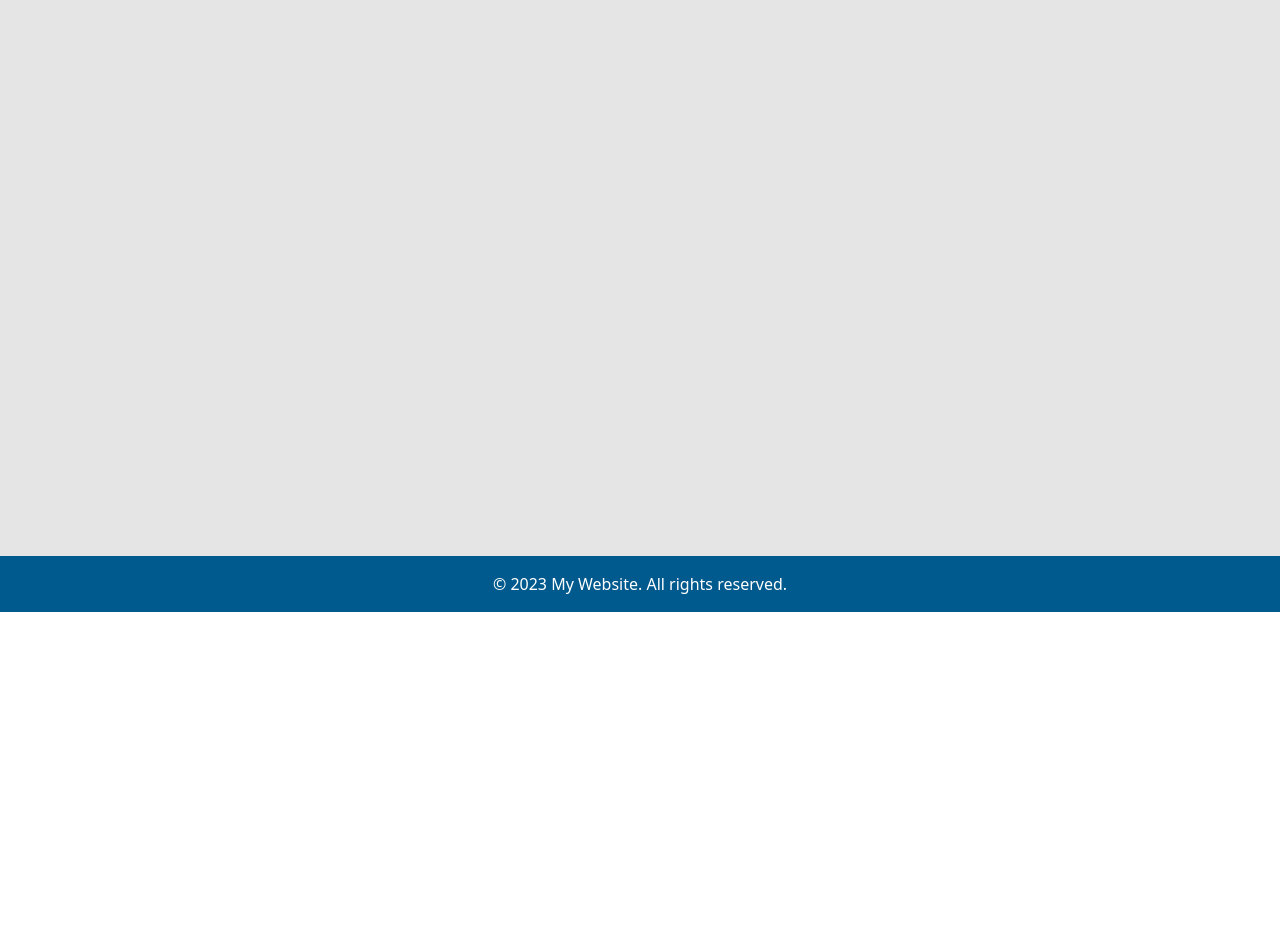
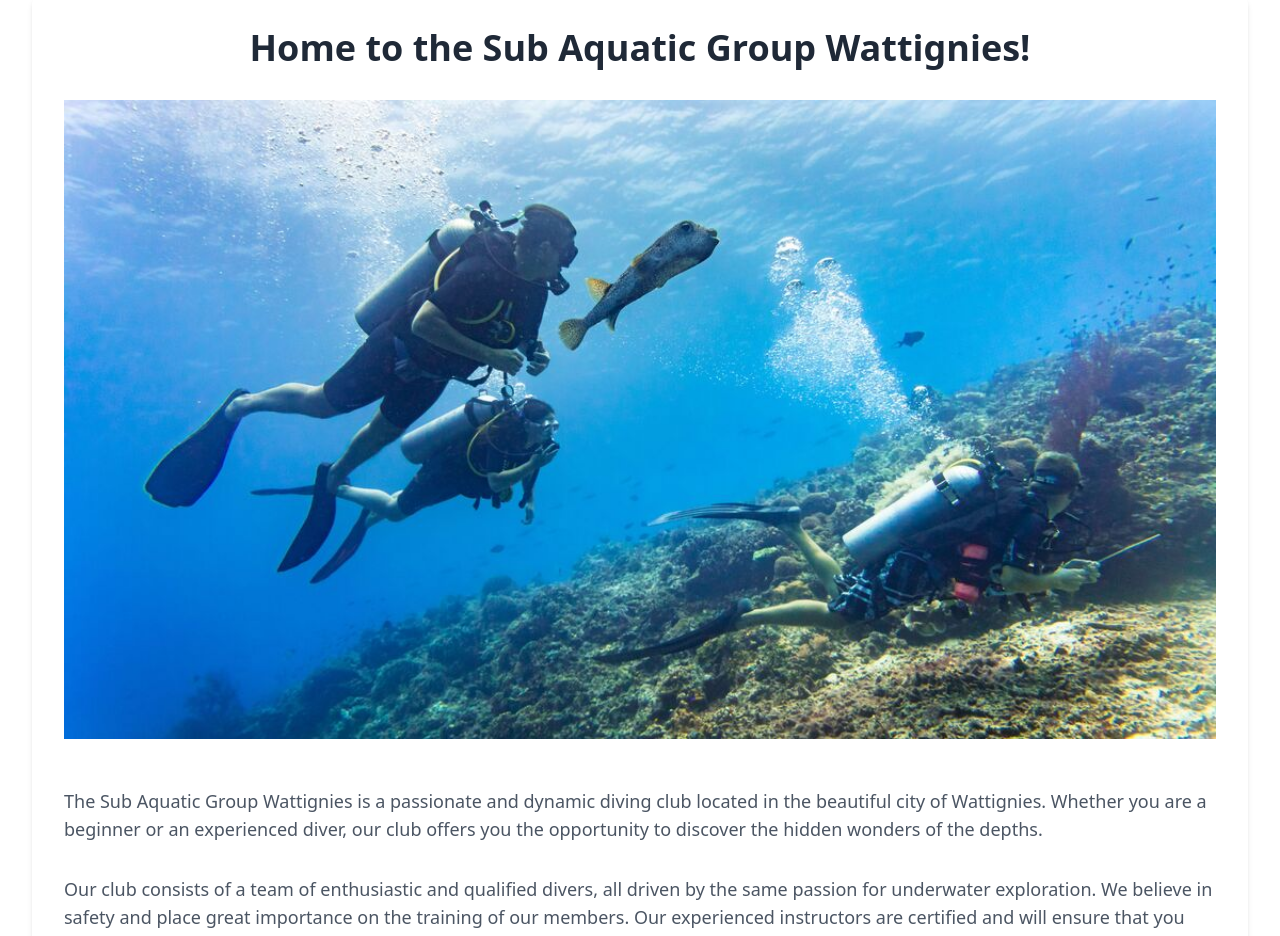
Before and after one commit to MaverickAD/diving, a React (Create React App) app in the folder frontend/: page / in a window 1280 px wide. Shown: the part 188-1124 px from the top of the page. Before the commit the page ends 800 px from the top, so only its background shows below. Built offline with nearby package versions, Linux system fonts and the light colour scheme.

Commit message:
page home

```diff
--- a/frontend/src/Pages/Home.js
+++ b/frontend/src/Pages/Home.js
@@ -1,10 +1,31 @@
-import React from "react";
+import React, { useState, useEffect, useContext } from 'react';
+import plongeeImage from '../Component/ImgHome/plongee.png';
 
-function Home(props) {
+function Home() {
   return (
-    <>
-      <h1>Home</h1>
-    </>
+    <div className="flex justify-center p-8 bg-white dark:bg-gray-900">
+        <div className="bg-white dark:bg-gray-800 rounded-lg shadow-md p-8 mb-60 mt-16">
+          <h1 className="text-4xl font-bold mb-8 text-center text-gray-800 dark:text-white">Home to the Sub Aquatic Group Wattignies!</h1>
+          <div className="mb-12 flex justify-center">
+            <img src={plongeeImage} className="w-full max-w-full h-auto" alt="Plongee" />
+          </div>
+          <p className="text-lg text-gray-600 dark:text-gray-400 mb-8">
+            The Sub Aquatic Group Wattignies is a passionate and dynamic diving club located in the beautiful city of Wattignies. Whether you are a beginner or an experienced diver, our club offers you the opportunity to discover the hidden wonders of the depths.
+          </p>
+          <p className="text-lg text-gray-600 dark:text-gray-400 mb-8">
+            Our club consists of a team of enthusiastic and qualified divers, all driven by the same passion for underwater exploration. We believe in safety and place great importance on the training of our members. Our experienced instructors are certified and will ensure that you acquire the necessary skills to dive with confidence.
+          </p>
+          <p className="text-lg text-gray-600 dark:text-gray-400 mb-8">
+            As a member of the Sub Aquatic Group Wattignies, you will have access to a variety of exciting activities. Whether you want to dive in local waters or explore exotic destinations, our club regularly organizes thrilling diving trips. From colorful marine life to mysterious wrecks, each dive is a unique adventure that will broaden your horizons.
+          </p>
+          <p className="text-lg text-gray-600 dark:text-gray-400 mb-8">
+            We take pride in creating a friendly and welcoming atmosphere where divers of all levels can come together, share their experiences, and build lasting connections. Whether you're looking for a relaxing leisure activity or an opportunity to push your limits, the Sub Aquatic Group Wattignies is the perfect place for you.
+          </p>
+          <p className="text-lg text-gray-600 dark:text-gray-400 mb-8">
+            Join us now and discover the fascinating world of scuba diving with the Sub Aquatic Group Wattignies. Dive into adventure and create unforgettable memories with our club.
+          </p>
+        </div>
+    </div>
   );
 }
 
```
Also changed, not shown: frontend/src/Component/ImgHome/plongee.png (added).
